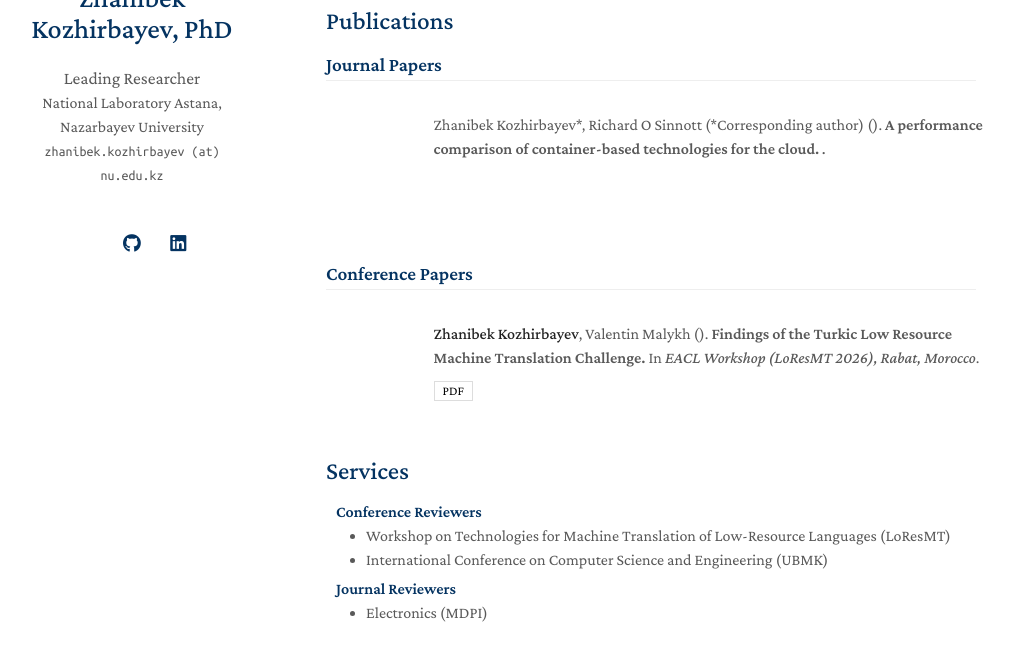
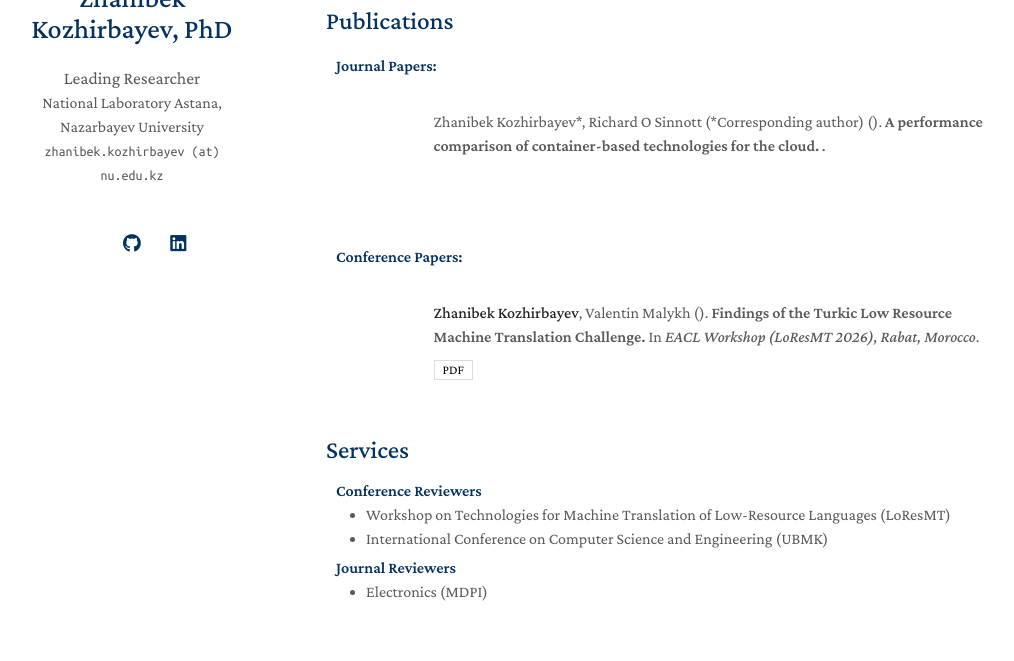
Before and after one commit to zhanibekkm/zhanibekkm.github.io, a Jekyll site: the page built from index.md, in a window 1280 px wide and 900 px high, scrolled down 593 px, cut to the strip 206-867 px from the top of the window. Shown: the whole strip, without its empty margins (144-1158 px from the left). Built offline with Jekyll 4.4.1, drawn with Linux system fonts in a browser that asks for light colours; a style sheet for code colours, icons or effects is not loaded; our own code applies the rules of GitHub Pages for plain Markdown files.

Commit message:
Change section headers from h3 to h4 in publications

```diff
--- a/_includes/publications.md
+++ b/_includes/publications.md
@@ -1,6 +1,6 @@
 <h2 id="publications" style="margin-bottom: 20px;">Publications</h2>
 
-<h3 style="font-size: 1.2rem; border-bottom: 1px solid #eee; padding-bottom: 5px;">Journal Papers</h3>
+<h4 style="margin:0 10px 0;">Journal Papers:</h4>
 <div class="publications">
 <ol class="bibliography" style="list-style: none; padding-left: 0;">
 {% for link in site.data.publications.journals %}
@@ -27,7 +27,7 @@
 </ol>
 </div>
 
-<h3 style="font-size: 1.2rem; border-bottom: 1px solid #eee; padding-bottom: 5px; margin-top: 40px;">Conference Papers</h3>
+<h4 style="margin:0 10px 0;">Conference Papers:</h4>
 <div class="publications">
 <ol class="bibliography" style="list-style: none; padding-left: 0;">
 {% for link in site.data.publications.conferences %}
```
